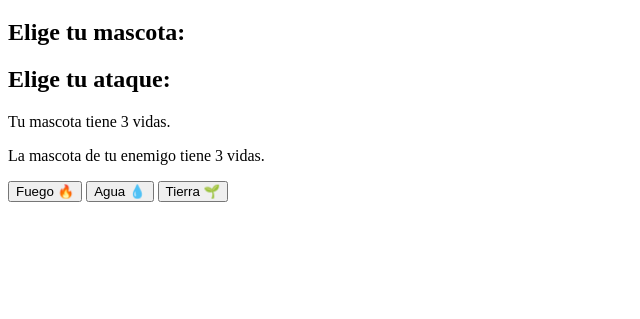
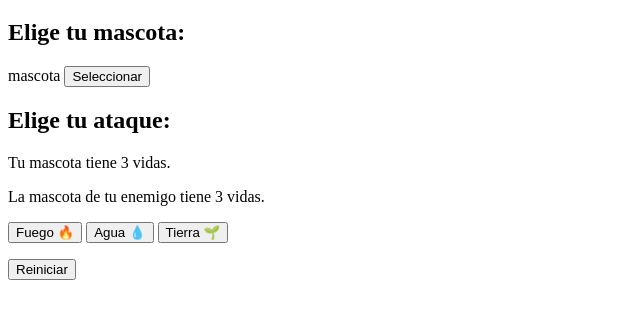
Before and after one commit to davidlealo/mokepon, a plain HTML site: page index.html in a window 1280 px wide. Shown: the part 61-380 px from the top of the page, without its empty margins (0-640 px from the left). Drawn offline with Linux system fonts and the light colour scheme.

Commit message:
seccion de reiniciar

```diff
--- a/index.html
+++ b/index.html
@@ -9,6 +9,10 @@
     <h1>MOKEPON: Juego</h1>
     <section id="seleccionar-mascota">
         <h2>Elige tu mascota:</h2>
+
+        mascota
+
+        <button>Seleccionar</button>
     </section>
 
     <section id="seleccionar-ataque">
@@ -23,6 +27,11 @@
         </p>
     </section>
 
+    <section id="mensajes"></section>
+
+   <section id="reiniciar">
+    <button>Reiniciar</button>
+   </section>
 
     <script src="index.js"></script>
 </body>
```
